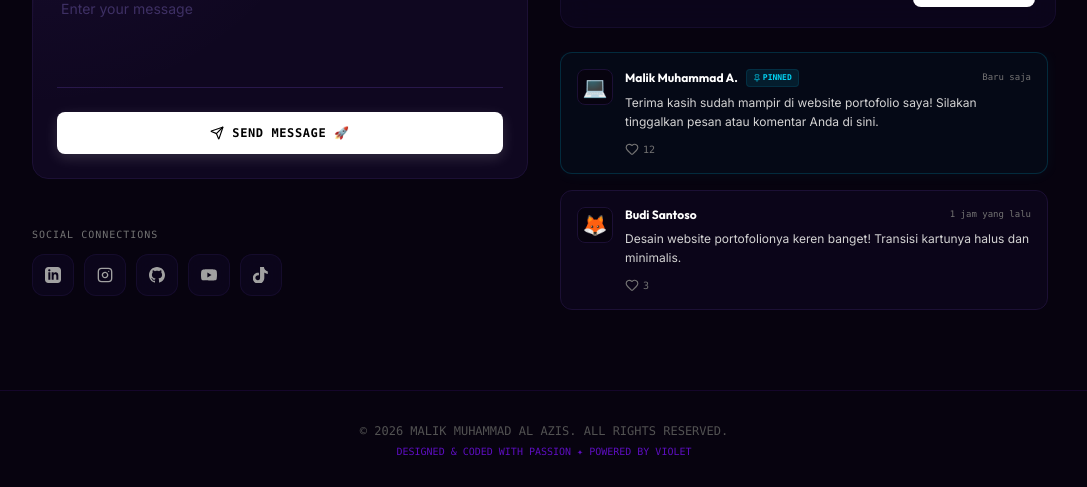
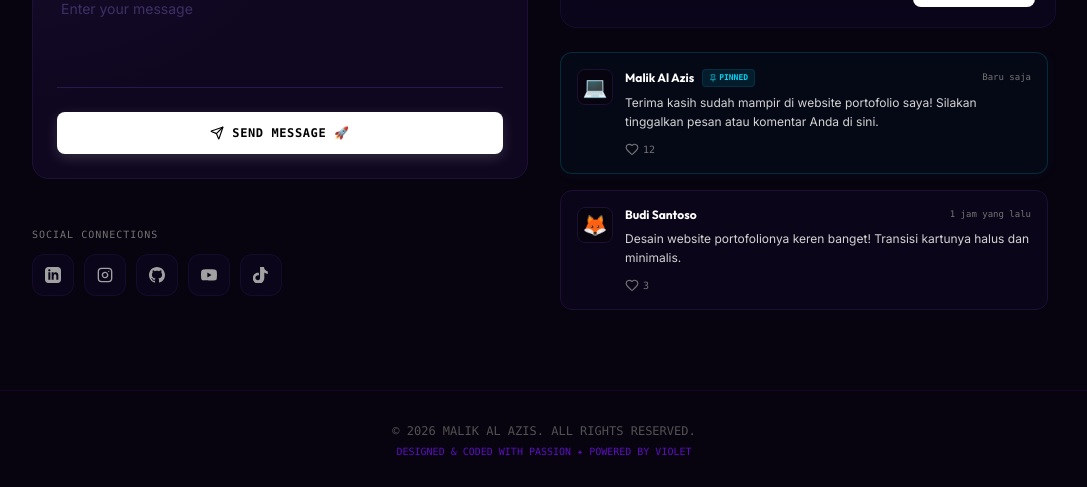
Before and after one commit to ikarizid/portofolio_malik, a React (Vite) app: page / in a window 1280 px wide. Shown: the part 4743-5230 px from the top of the page, without its empty margins (96-1183 px from the left). Built offline with nearby package versions, Linux system fonts and the light colour scheme.

Commit message:
fix: change full name to Malik Al Azis across the app

```diff
--- a/index.html
+++ b/index.html
@@ -7,14 +7,14 @@
 
     <!-- SEO Meta Tags -->
     <title>Malik Al Azis | Frontend Developer & Educator</title>
-    <meta name="description" content="Portfolio interaktif Malik Muhammad Al Azis - Junior Pro Frontend Developer & Educator. Menampilkan proyek coding, sertifikat, dan rekam jejak profesional." />
-    <meta name="keywords" content="Malik Al Azis, Malik Muhammad Al Azis, Frontend Developer, PAI, Guru Informatika, Web Developer Malang, Portofolio Developer" />
-    <meta name="author" content="Malik Muhammad Al Azis" />
+    <meta name="description" content="Portfolio interaktif Malik Al Azis - Junior Pro Frontend Developer & Educator. Menampilkan proyek coding, sertifikat, dan rekam jejak profesional." />
+    <meta name="keywords" content="Malik Al Azis, Frontend Developer, PAI, Guru Informatika, Web Developer Malang, Portofolio Developer" />
+    <meta name="author" content="Malik Al Azis" />
 
     <!-- Open Graph / Social Media -->
     <meta property="og:type" content="website" />
     <meta property="og:title" content="Malik Al Azis | Frontend Developer & Educator" />
-    <meta property="og:description" content="Portfolio interaktif Malik Muhammad Al Azis - Junior Pro Frontend Developer & Educator. Menampilkan proyek coding, sertifikat, dan rekam jejak profesional." />
+    <meta property="og:description" content="Portfolio interaktif Malik Al Azis - Junior Pro Frontend Developer & Educator. Menampilkan proyek coding, sertifikat, dan rekam jejak profesional." />
     <meta property="og:image" content="/profile.jpg" />
 
     <!-- Google Fonts -->
--- a/src/App.tsx
+++ b/src/App.tsx
@@ -79,7 +79,7 @@ function App() {
 
       {/* Footer */}
       <footer className="py-8 bg-[#07030f] border-t border-violet-900/20 text-center text-violet-900 text-xs font-mono select-none">
-        <p className="text-neutral-600">© {new Date().getFullYear()} MALIK MUHAMMAD AL AZIS. ALL RIGHTS RESERVED.</p>
+        <p className="text-neutral-600">© {new Date().getFullYear()} MALIK AL AZIS. ALL RIGHTS RESERVED.</p>
         <p className="mt-1.5 text-[10px] text-violet-800">DESIGNED &amp; CODED WITH PASSION ✦ POWERED BY VIOLET</p>
       </footer>
     </div>
--- a/src/components/Lanyard.tsx
+++ b/src/components/Lanyard.tsx
@@ -87,7 +87,7 @@ export const Lanyard: React.FC = () => {
         <div className="w-28 h-28 rounded-xl overflow-hidden border-2 border-neutral-800/80 bg-neutral-950 relative mb-4">
           <img
             src="/profile.png"
-            alt="Malik Muhammad Al Azis"
+            alt="Malik Al Azis"
             className="w-full h-full object-cover grayscale contrast-125 brightness-95"
             draggable="false"
           />
--- a/src/sections/About.tsx
+++ b/src/sections/About.tsx
@@ -116,7 +116,7 @@ export const About: React.FC = () => {
                 <div className="w-full h-full rounded-full overflow-hidden bg-neutral-900 border-2 border-neutral-950">
                   <img
                     src="/profile.png"
-                    alt="Malik Muhammad Al Azis Profile"
+                    alt="Malik Al Azis Profile"
                     className="w-full h-full object-cover grayscale brightness-95 group-hover:scale-105 group-hover:grayscale-0 transition-all duration-500"
                   />
                 </div>
--- a/src/sections/Contact.tsx
+++ b/src/sections/Contact.tsx
@@ -33,7 +33,7 @@ export const Contact: React.FC = () => {
   const [comments, setComments] = useState<CommentItem[]>([
     {
       id: 'pinned-1',
-      name: 'Malik Muhammad A.',
+      name: 'Malik Al Azis',
       text: 'Terima kasih sudah mampir di website portofolio saya! Silakan tinggalkan pesan atau komentar Anda di sini.',
       avatarUrl: '💻',
       likes: 12,
```
Also changed, not shown: 1 other file (tests, documents, lock files or other folders).
